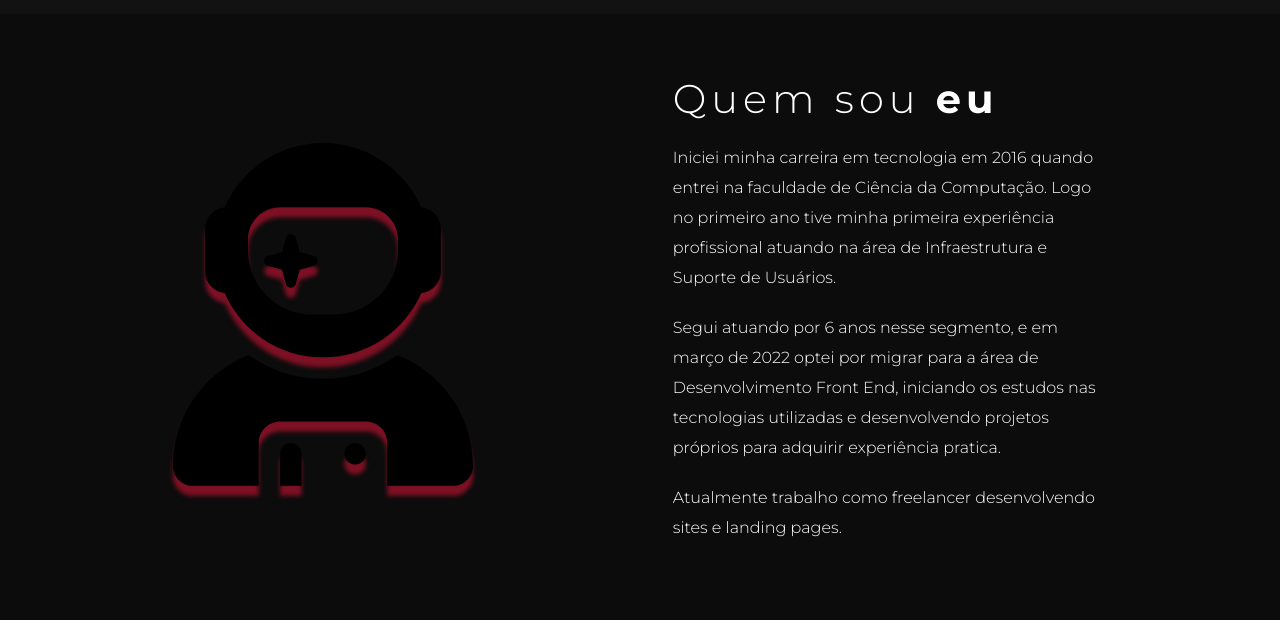
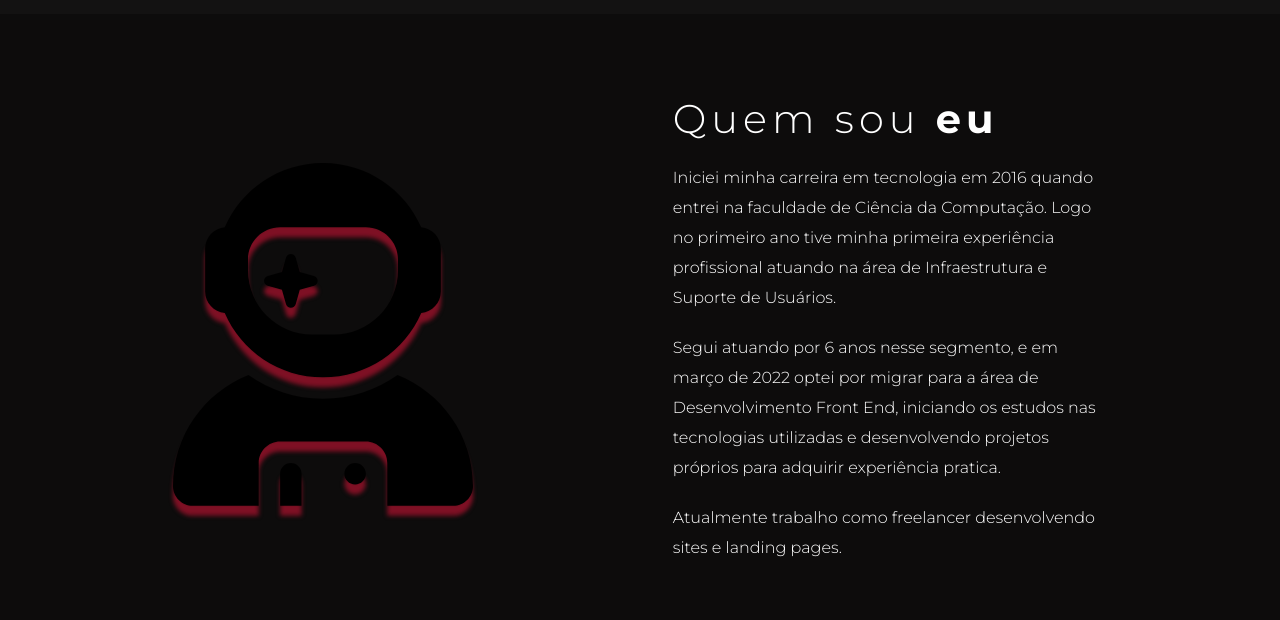
Before and after one commit to mdtra/portifolio-wp, a plain HTML site: page index.html in a window 1280 px wide. Shown: the part 750-1370 px from the top of the page. Drawn offline with Linux system fonts and the light colour scheme.

```diff
--- a/assets/style/about.scss
+++ b/assets/style/about.scss
@@ -12,7 +12,7 @@ main {
 
     .wrap-info {
         background-color: rgba(0, 0, 0, 0.308);
-        padding: 60px 0;
+        padding: 80px 0;
     }
 
     .section-info  {
```
Also changed, not shown: assets/style/about.css.
